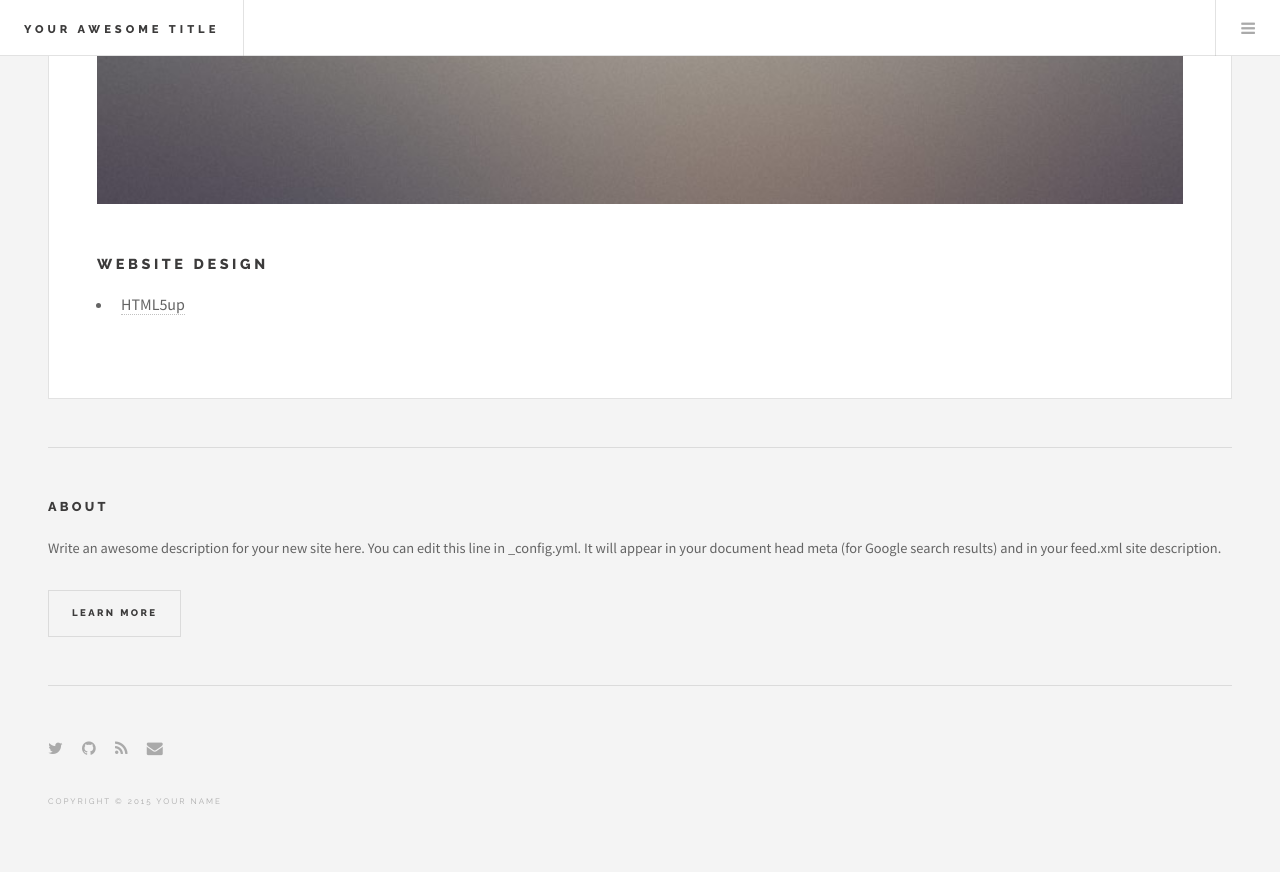
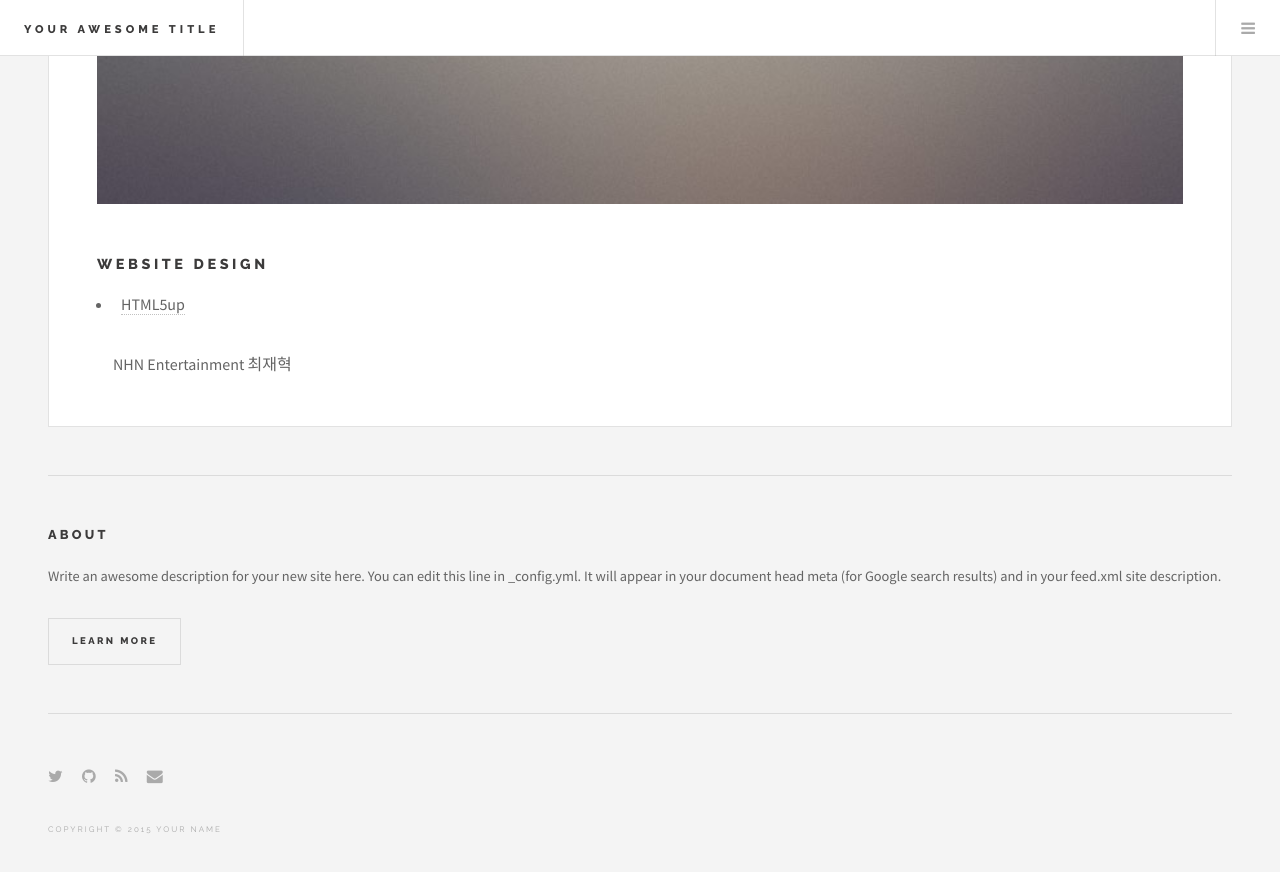
Before and after one commit to naka15/naka15.githubio.backup, a Jekyll site: the page built from acknowledgement.md, in a window 1280 px wide and 900 px high, scrolled down 788 px. Shown: the top 872 px of the window. Built offline with Jekyll 4.4.1, drawn with Linux system fonts in a browser that asks for light colours.

Commit message:
Update page.html

```diff
--- a/_layouts/page.html
+++ b/_layouts/page.html
@@ -47,6 +47,9 @@
         <li><a href="#" class="icon fa-comment">128</a></li>
         -->
                 </ul>
+		<ul>
+		NHN Entertainment 최재혁
+</ul>
               </footer>
            </article>
 					</div>
```
